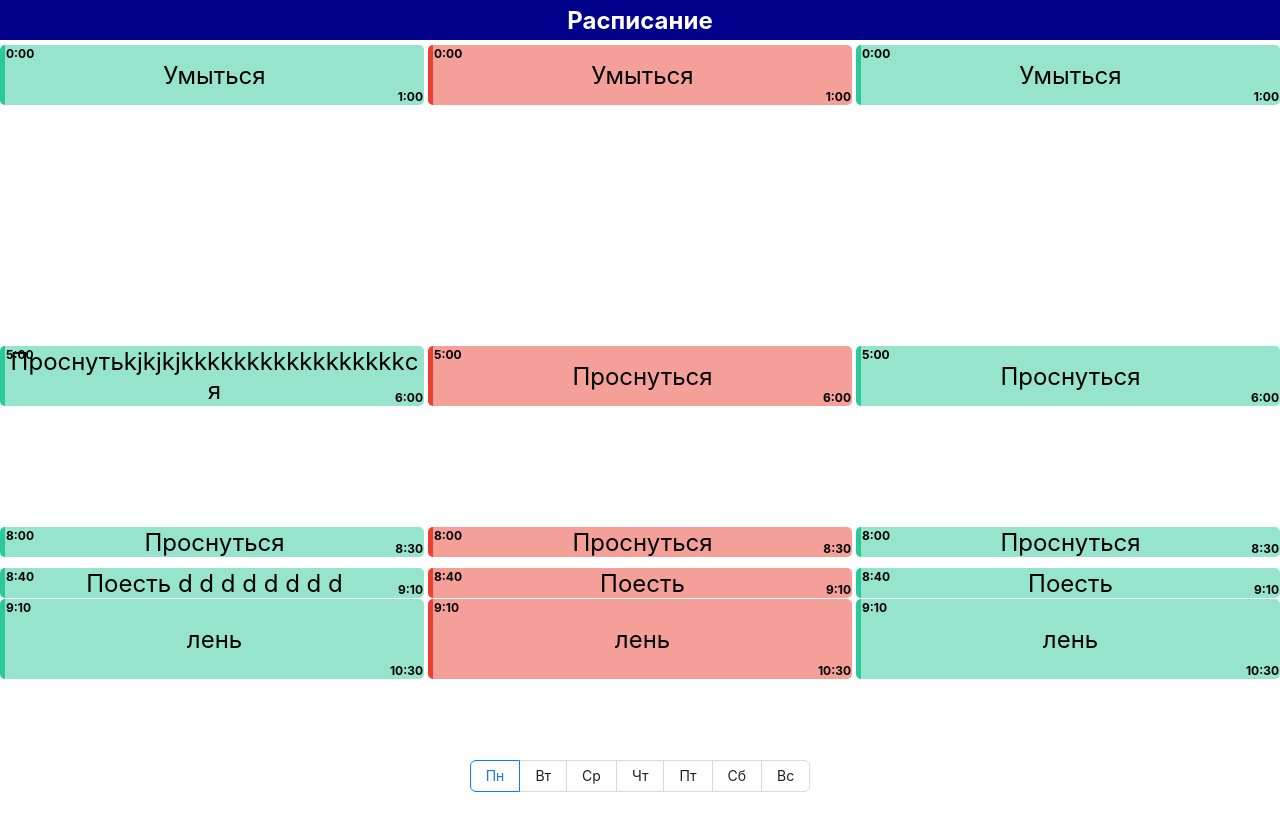
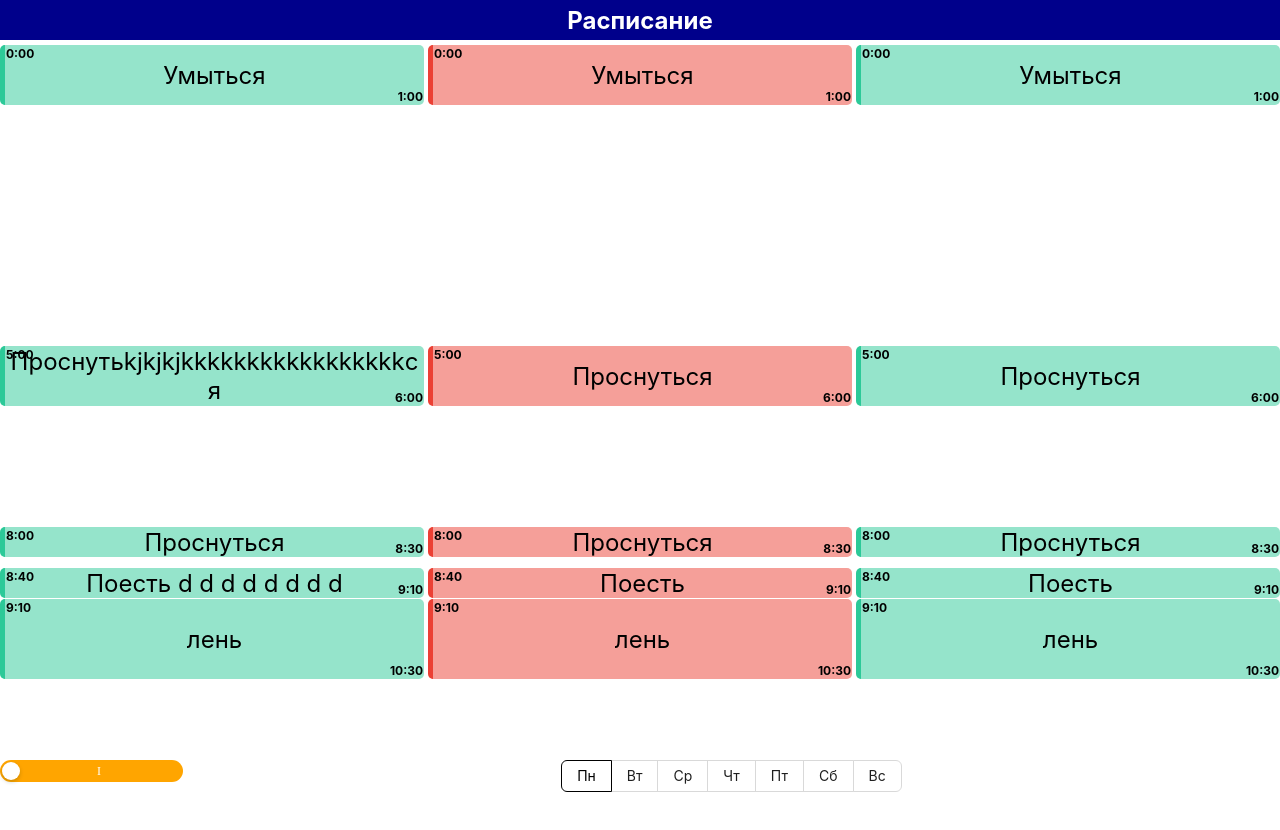
Before and after one commit to Hillowgg/telegram-webapp-react, a React (Create React App) app: page / in a window 1280 px wide. Shown: the top 830 px of the page. Built offline with nearby package versions, Linux system fonts and the light colour scheme.

Commit message:
added weekParity switcher

```diff
--- a/src/modules/DayChooser.js
+++ b/src/modules/DayChooser.js
@@ -1,26 +1,52 @@
 import React from 'react';
 
-// import { MainButton, useShowPopup } from '@vkruglikov/react-telegram-web-app';
-import {Radio} from 'antd';
+import {ConfigProvider, Radio, Switch} from 'antd';
 
-const divStyles = {
+
+export default function DayChooser(props) {
+
+    const onWeekDayChange = (e) => {
+        props.setDay(e.target.value)
+    }
+    const weekParityToggler = () => {
+        props.setWeekParity(props.weekParity === 'odd' ? 'even' : 'odd')
+    }
+
+    const mainDivStyles = {
         position: 'fixed',
         bottom: 0,
         display: 'grid',
+        gridTemplateColumns: '2fr 12fr',
         align: 'center',
         width: '100%',
-    height: '5vh'
+        height: 'var(--daychoosing-height)',
     }
 
-export default function DayChooser(data) {
+    const radioGroupStyles = {
+        padding: '0',
+        margin: '0',
+        color: 'orange'
+    }
 
-    const onChange = (e) => {
-        data.setDay(e.target.value)
+
+    const switchStyles = {
+        backgroundColor: 'orange',
+        fontFamily: 'serif'
+    }
+
+    const theme = {
+        token: {
+            colorPrimary: 'orange',
+        }
     }
 
     return (
-        <div style={divStyles}>
-            <Radio.Group onChange={onChange} defaultValue={0}>
+        <div style={mainDivStyles}>
+
+            <Switch style={switchStyles} checkedChildren="II" unCheckedChildren="I" onChange={weekParityToggler}
+            />
+            <ConfigProvider theme={theme}>
+                <Radio.Group style={radioGroupStyles} onChange={onWeekDayChange} defaultValue={0}>
                     <Radio.Button value={0}>Пн</Radio.Button>
                     <Radio.Button value={1}>Вт</Radio.Button>
                     <Radio.Button value={2}>Ср</Radio.Button>
@@ -29,6 +55,7 @@ export default function DayChooser(data) {
                     <Radio.Button value={5}>Сб</Radio.Button>
                     <Radio.Button value={6}>Вс</Radio.Button>
                 </Radio.Group>
+            </ConfigProvider>
         </div>
     )
 }
```
Lines whose indentation alone changed are shown as unchanged.
